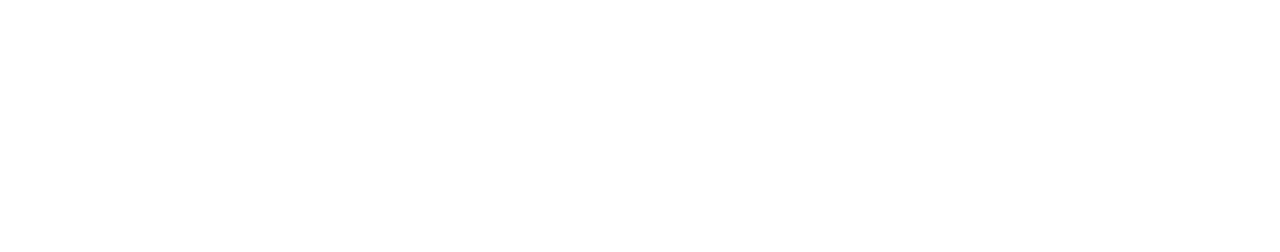
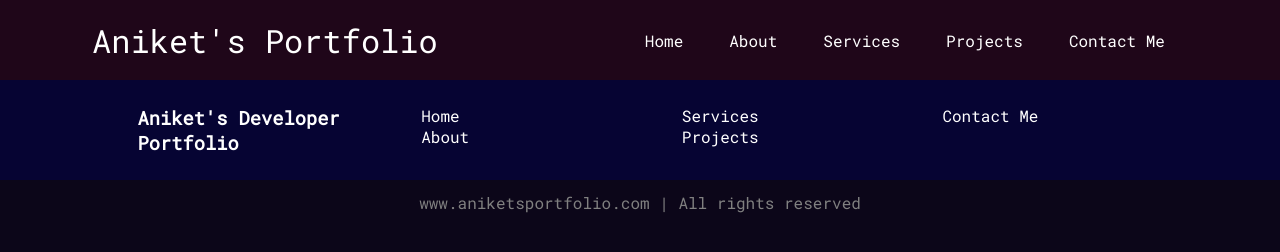
Before and after one commit to Aniket0o7/Portfolio, a plain HTML site: page contactme.html in a window 1280 px wide. Drawn offline with nearby package versions, Linux system fonts and the light colour scheme.

Commit message:
starting of other 3 page

```diff
--- a/contactme.html
+++ b/contactme.html
@@ -0,0 +1,148 @@
+<!DOCTYPE html>
+<html lang="en">
+<head>
+    <meta charset="UTF-8">
+    <meta name="viewport" content="width=device-width, initial-scale=1.0">
+    <title>Contact Me Aniket - Developer Portfolio</title>
+
+    <link rel="preconnect" href="https://fonts.googleapis.com">
+    <link rel="preconnect" href="https://fonts.gstatic.com" crossorigin>
+    <link href="https://fonts.googleapis.com/css2?family=Roboto+Mono&display=swap" rel="stylesheet">
+
+    <style>
+        * {
+            margin: 0;
+            padding: 0;
+        }
+
+        body {
+            background-color: rgb(12, 6, 25);
+            color: white;
+            font-family: 'Roboto Mono', monospace;
+        }
+
+        nav {
+            display: flex;
+            justify-content: space-around;
+            align-items: center;
+            height: 80px;
+            background-color: rgb(31, 6, 25);
+        }
+
+        nav ul {
+            display: flex;
+            justify-content: center;
+        }
+
+        nav ul li {
+            list-style: none;
+            margin: 0 23px;
+        }
+
+        nav ul li a {
+            text-decoration: none;
+            color: white;
+        }
+
+        nav ul li a:hover {
+            color: aqua;
+            font-size: 1.04rem;
+        }
+
+        .left {
+            font-size: 2rem;
+        }
+
+        .footer {
+            background-color: rgb(6, 4, 51);
+        }
+
+        .footer {
+            display: flex;
+            padding: 25px 100px;
+            justify-content: space-evenly;
+        }
+
+        .footer ul {
+            list-style: none;
+        }
+
+        .footer ul li {
+            list-style: none;
+            margin: 0 23px;
+        }
+
+        .footer ul li a {
+            text-decoration: none;
+            color: white;
+        }
+
+        .footer ul li a:hover {
+            color: aqua;
+            font-size: 1.04rem;
+        }
+
+        .footer div {
+            width: 223px;
+        }
+
+        footer .footer-rights {
+            text-align: center;
+            color: gray;
+            padding: 12px 0;
+        }
+    </style>
+</head>
+<body>
+    <header>
+        <nav>
+            <div class="left">Aniket's Portfolio</div>
+            <div class="right">
+                <ul>
+                    <li><a href="index.html">Home</a></li>
+                    <li><a href="about.html">About</a></li>
+                    <li><a href="services.html">Services</a></li>
+                    <li><a href="projects.html">Projects</a></li>
+                    <li><a href="contactme.html">Contact Me</a></li>
+                </ul>
+            </div>
+        </nav>
+    </header>
+</body>
+
+<footer>
+    <div class="footer">
+        <div class="footer-first">
+            <h3>Aniket's Developer Portfolio</h3>
+        </div>
+        <div class="footer-second">
+            <ul>
+                <li><a href="index.html">Home</a></li>
+                <li><a href="about.html">About</a></li>
+            </ul>
+        </div>
+        <div class="footer-third">
+            <ul>
+                <li><a href="services.html">Services</a></li>
+                <li><a href="projects.html">Projects</a></li>
+            </ul>
+        </div>
+        <div class="footer-fourth">
+            <ul>
+                <li><a href="contactme.html">Contact Me</a></li>
+            </ul>
+        </div>
+    </div>
+    <div class="footer-rights">
+        www.aniketsportfolio.com | All rights reserved
+    </div>
+</footer>
+
+<script src="https://unpkg.com/typed.js@2.0.16/dist/typed.umd.js"></script>
+<script>
+    var typed = new Typed('#element', {
+        strings: ['Software Engineer', 'Salesforce Developer', 'Web Desiginer'],
+        typeSpeed: 50,
+    });
+</script>
+</html>
```
Also changed, not shown: projects.html (+139 -2 lines), services.html (+2 -2 lines).
